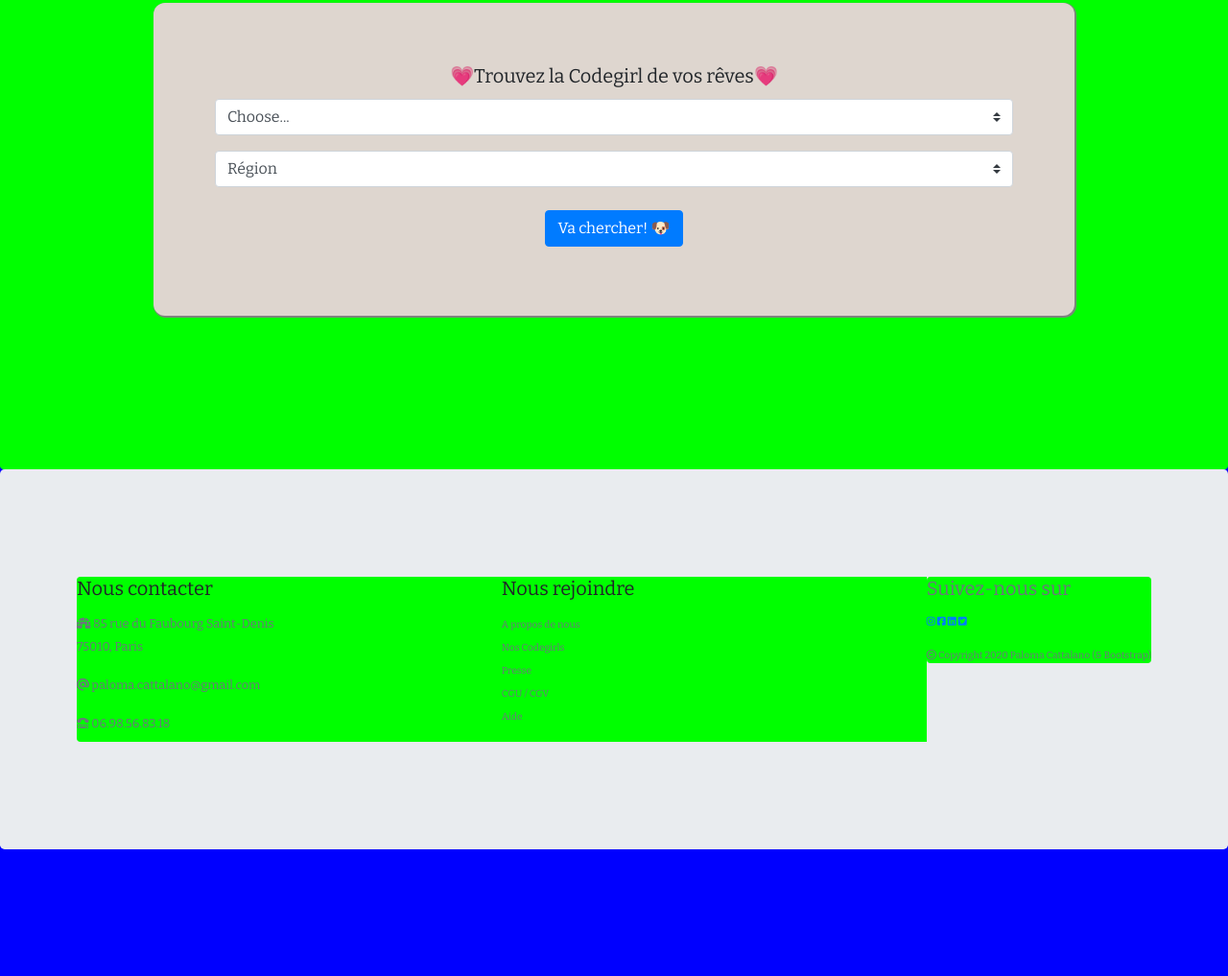
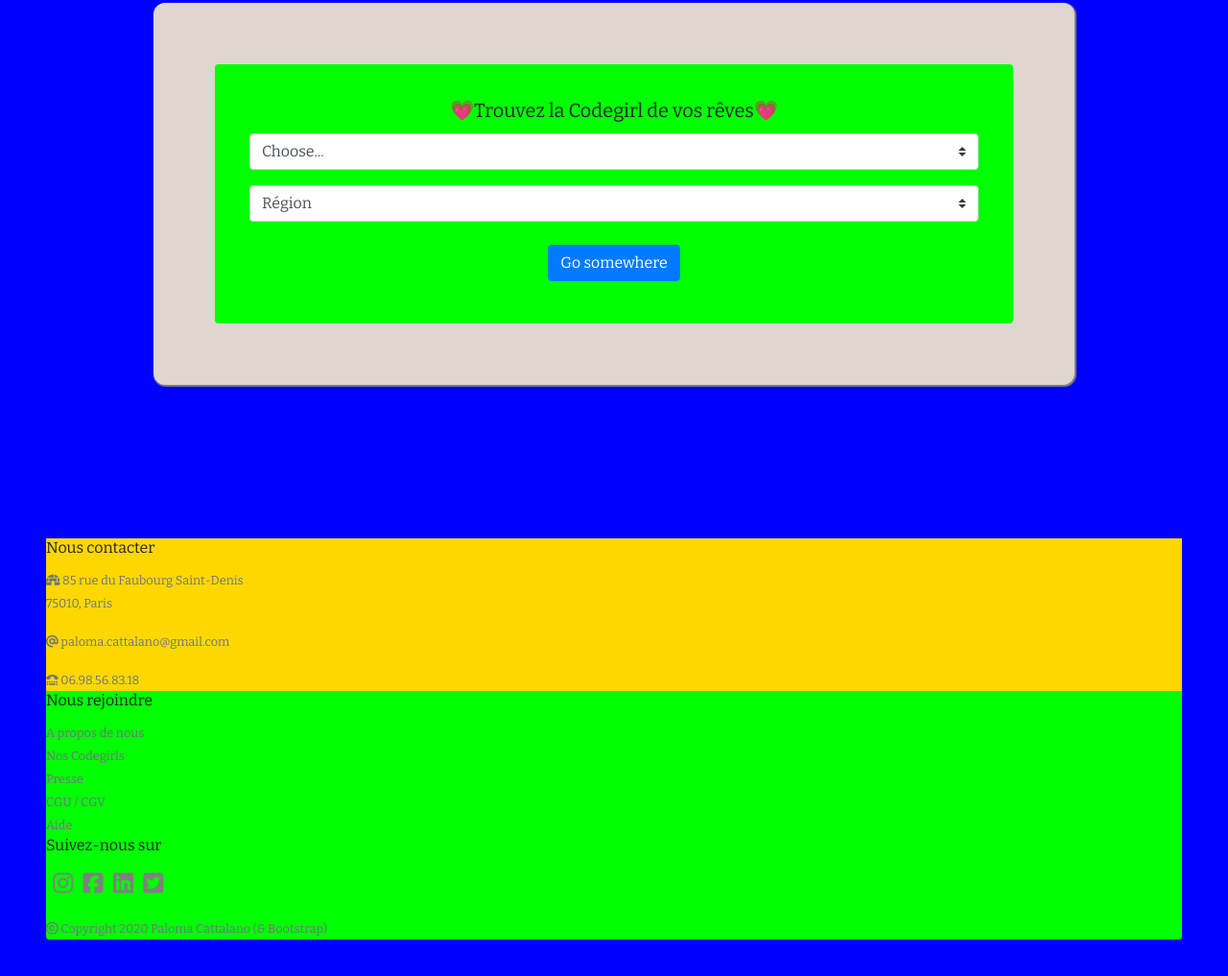
Before and after one commit to paloma-cattalano/codevores, a plain HTML site: page index.html in a window 1280 px wide. Shown: the part 277-1294 px from the top of the page at 96% size. Before the commit the page ends 1194 px from the top, so only its background shows below. Drawn offline with nearby package versions, Linux system fonts and the light colour scheme.

Commit message:
bloc recherche + background color

```diff
--- a/index.html
+++ b/index.html
@@ -70,16 +70,18 @@
       </nav>
     </div>
 
-
   </header>
 
 
+                        <!-- bloc recherche -->
 
+  <div class="card-search">
   <div class="card text-center">
 
-    <div class="card-search">
+  <div class="card-body">
+    <h5 class="card-title">💗Trouvez la Codegirl de vos rêves💗</h5>
 
-      <h5 class="card-title">💗Trouvez la Codegirl de vos rêves💗</h5>
+
 
 
                 <div class="input-group mb-3">
@@ -110,65 +112,114 @@
                   </select>
                 </div>
 
-      <a href="#" class="btn btn-primary">Va chercher! 🐶</a>
 
+
+    <a href="#" class="btn btn-primary">Go somewhere</a>
+  </div>
+
+</div>
+</div>
+
+                       <!-- fin du bloc recherche -->
+
+      <div class="card-group">
+
+        <div class="card">
+          <div class="footer">
+            <div>
+
+          <h6 class="card-title">Nous contacter</h6>
+
+          <p class="card-text">
+            <small class="text-muted">
+              <i class="fas fa-igloo"></i>
+              85 rue du Faubourg Saint-Denis<br>75010, Paris
+            </small>
+          </p>
+          <p class="card-text">
+            <small class="text-muted">
+              <i class="fas fa-at"></i>
+               paloma.cattalano@gmail.com
+             </small>
+          </p>
+          <p class="card-text">
+            <small class="text-muted">
+              <i class="fas fa-tty"></i>
+              06.98.56.83.18
+            </small>
+          </p>
 
         </div>
         </div>
 
 
+        <div class="card">
+          <div>
 
-
-  <footer>
-
-
-    <div class="jumbotron">
-      <div class="card-group">
-
-        <div class="card">
-
-          <h5 class="card-title">Nous contacter</h5>
-
-          <p class="card-text"><small class="text-muted"><i class="fas fa-igloo"></i> 85 rue du Faubourg Saint-Denis<br>75010, Paris</small></p>
-          <p class="card-text"><small class="text-muted"><i class="fas fa-at"></i> paloma.cattalano@gmail.com</small></p>
-          <p class="card-text"><small class="text-muted"><i class="fas fa-tty"></i> 06.98.56.83.18</small></p>
-
-        </div>
-
-        <div class="card">
-
-          <h5 class="card-title">Nous rejoindre</h5>
-
-          <p class="card-text"><small class="text-muted"><a href="#" class="card-link"><small class="text-muted">A propos de nous</small></a><br>
-          <a href="#" class="card-link"><small class="text-muted">Nos Codegirls</small></a><br>
-          <a href="#" class="card-link"><small class="text-muted">Presse</small></a><br>
-          <a href="#" class="card-link"><small class="text-muted">CGU / CGV</small></a><br>
-          <a href="#" class="card-link"><small class="text-muted">Aide</small></a></p>
-
-        </div>
-
-        <div class="card">
-
-          <h5 class="card-title">Suivez-nous sur</h5>
+          <h6 class="card-title">Nous rejoindre</h6>
 
         <p class="card-text">
+            <a href="#" class="card-link">
               <small class="text-muted">
-              <a href="#"><i class="fab fa-instagram"></i></a>
-              <a href="#"><i class="fab fa-facebook-square"></i></a>
-              <a href="#"><i class="fab fa-linkedin"></i></a>
-              <a href="#"><i class="fab fa-twitter-square"></i></a>
+                A propos de nous
               </small>
+            </a><br>
+          <a href="#" class="card-link">
+            <small class="text-muted">
+              Nos Codegirls
+            </small>
+          </a><br>
+          <a href="#" class="card-link">
+            <small class="text-muted">
+              Presse
+            </small>
+          </a><br>
+          <a href="#" class="card-link">
+            <small class="text-muted">
+              CGU / CGV
+            </small>
+          </a><br>
+          <a href="#" class="card-link">
+            <small class="text-muted">
+              Aide
+            </small>
+          </a>
         </p>
-          <p class="card-text"><small class="text-muted"><i class="far fa-copyright" class="icone"></i> Copyright 2020 Paloma Cattalano (& Bootstrap)</small></p>
-
-        </div>
-
 
         </div>
         </div>
 
 
-  </footer>
+        <div class="card">
+          <div>
+
+          <h6 class="card-title">Suivez-nous sur</h6>
+
+
+          <p class="card-text">
+              <a href="#" class="icone"><i class="fab fa-instagram"></i></a>
+              <a href="#" class="icone"><i class="fab fa-facebook-square"></i></a>
+              <a href="#" class="icone"><i class="fab fa-linkedin"></i></a>
+              <a href="#" class="icone"><i class="fab fa-twitter-square"></i></a>
+          </p>
+
+          <p class="card-text">
+            <small class="text-muted">
+              <i class="far fa-copyright" class="icone"></i>
+              Copyright 2020 Paloma Cattalano (& Bootstrap)
+            </small>
+          </p>
+
+        </div>
+        </div>
+      </div>
+
+
+    </div>
+
+
+
+
 
 
 
```
Lines whose indentation alone changed are shown as unchanged.
